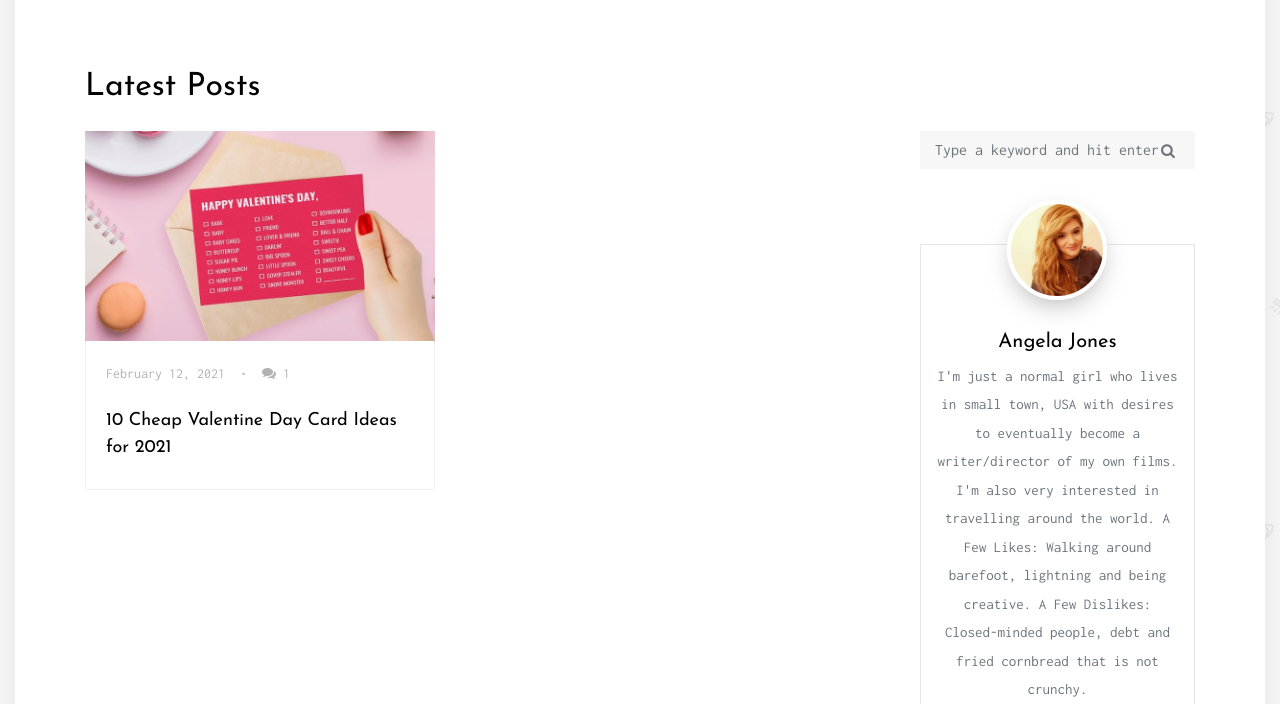
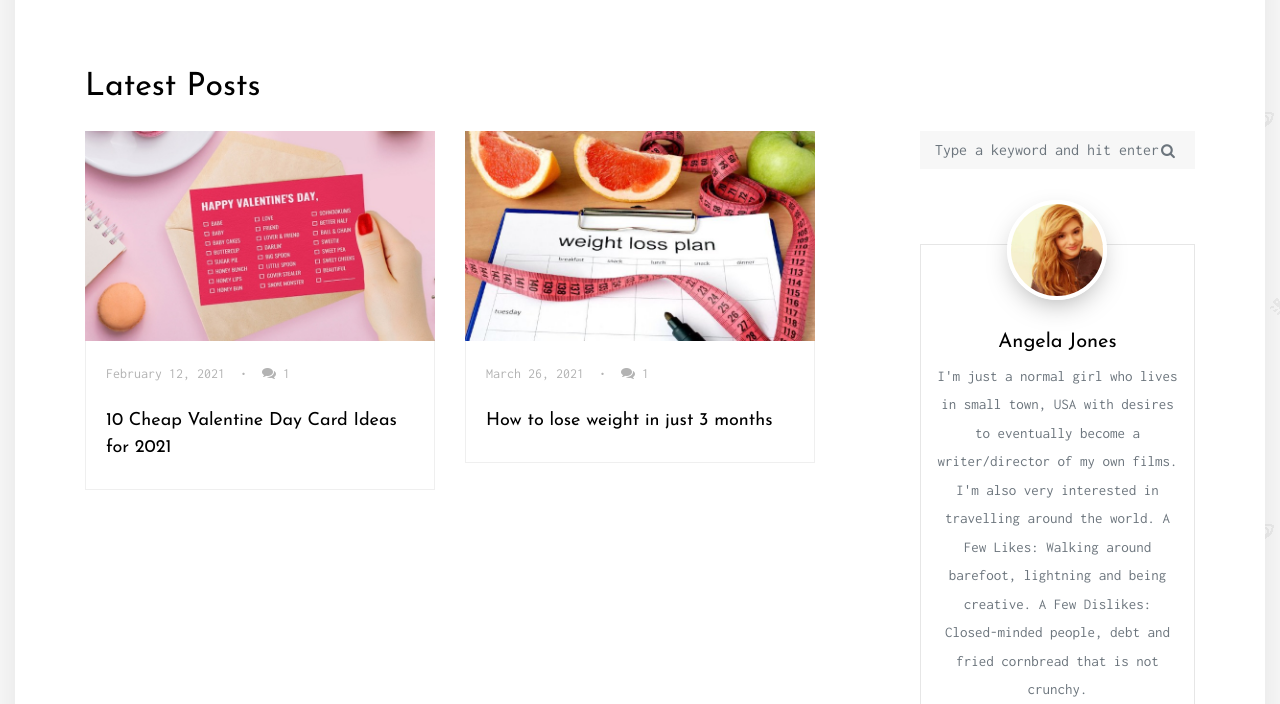
Before and after one commit to Revounts/Discounts, a plain HTML site: page index.html in a window 1280 px wide. Shown: the part 780-1484 px from the top of the page. Drawn offline with Linux system fonts and the light colour scheme.

Commit message:
Update index.html

```diff
--- a/index.html
+++ b/index.html
@@ -110,6 +110,19 @@
                         <span class="ml-2"><span class="fa fa-comments"></span> 1</span>
                       </div>
                       <h2>10 Cheap Valentine Day Card Ideas for 2021</h2>
+                    </div>
+                  </a>
+                </div>
+
+                <div class="col-md-6">
+                  <a href="how-to-lose-weight-in-just-3-months.html" class="blog-entry element-animate" data-animate-effect="fadeIn">
+                    <img src="images/how-to-lose-weight-in-just-3-months.jpg" alt="How to lose weight in just 3 months">
+                    <div class="blog-content-body">
+                      <div class="post-meta">
+                        <span class="mr-2">March 26, 2021 </span> &bullet;
+                        <span class="ml-2"><span class="fa fa-comments"></span> 1</span>
+                      </div>
+                      <h2>How to lose weight in just 3 months</h2>
                     </div>
                   </a>
                 </div>
```
